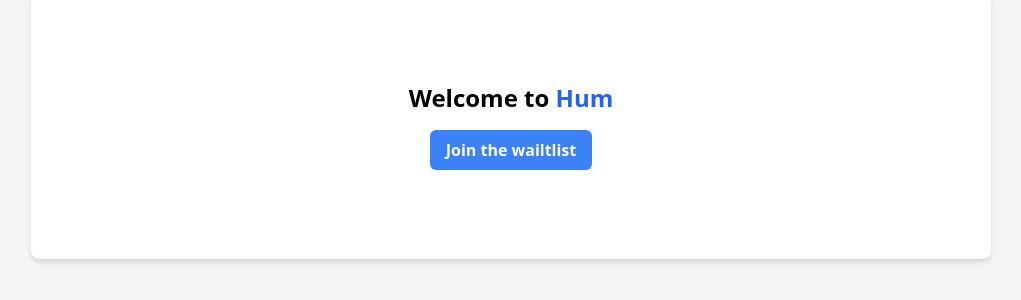
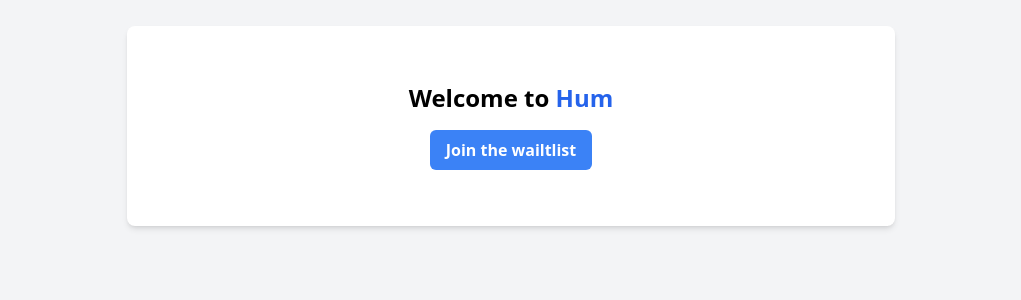
Before and after one commit to JamesDLamming/humenergy-web, a Next.js app: page / in a window 1280 px wide. Shown: the part 274-574 px from the top of the page, without its empty margins (129-1150 px from the left). Built offline with nearby package versions, Linux system fonts and the light colour scheme.

Commit message:
adjusted box size

```diff
--- a/pages/index.js
+++ b/pages/index.js
@@ -16,7 +16,7 @@ export default function Home() {
 
       <div className="flex justify-center items-center h-screen bg-gray-100">
         {!isModalOpen && (
-          <div className="bg-white p-8 rounded-lg shadow-md sm:w-9/12 w-11/12 h-1/3 items-center justify-center flex">
+          <div className="bg-white p-8 rounded-lg shadow-md sm:w-9/12 w-11/12 max-w-3xl h-1/4 items-center justify-center flex">
             <div>
               <h1 className="text-2xl font-bold text-center mb-4">
                 Welcome to <span className="text-blue-600">Hum</span>
```
